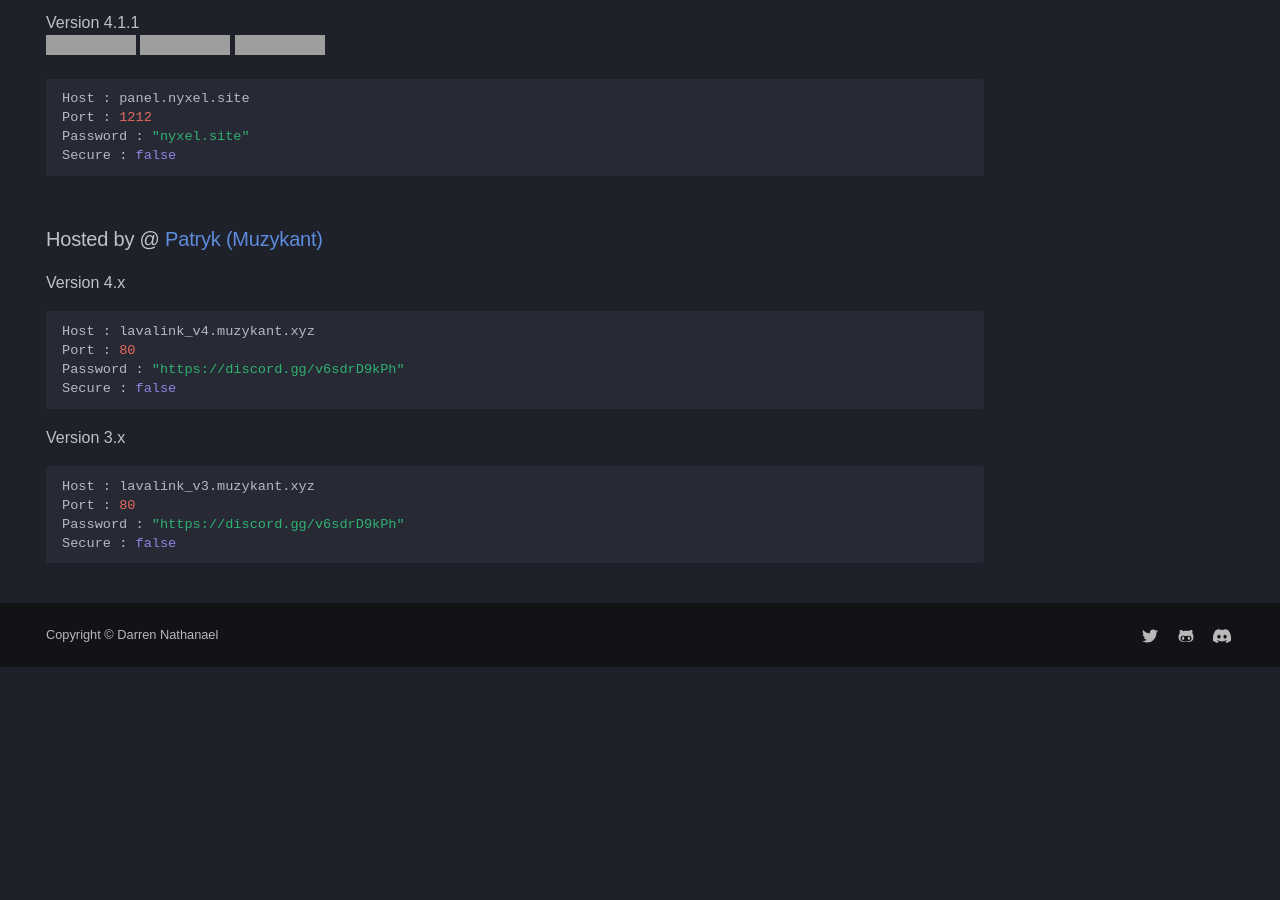
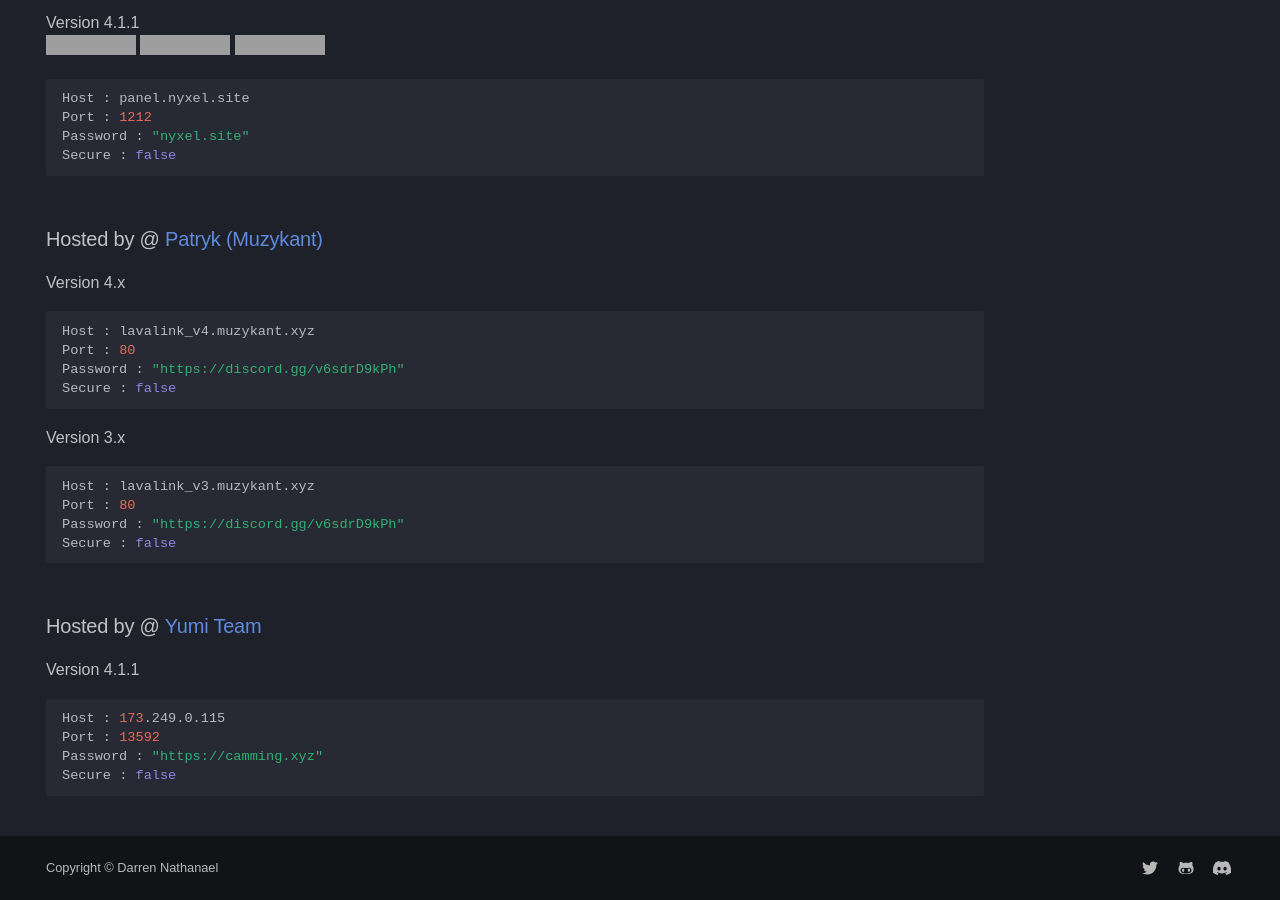
Before and after one commit to DarrenOfficial/lavalink-list, an MkDocs documentation site: the page built from docs/NoSSL/Lavalink-NonSSL.md, in a window 1280 px wide and 900 px high, scrolled down 3465 px. Built offline with MkDocs 1.6.1 and Material for MkDocs 9.7.7, drawn with Linux system fonts in a browser that asks for light colours; some web fonts are replaced; comment, search, counter and statistics services are not loaded; a style sheet for code colours, icons or effects is not loaded; before the commit the page ends 4132 px from its top, so only the background shows below that; some of the changed text lies outside the part shown; grey boxes are pictures that could not be loaded.

Commit message:
Update Lavalink-NonSSL.md

````diff
--- a/docs/NoSSL/Lavalink-NonSSL.md
+++ b/docs/NoSSL/Lavalink-NonSSL.md
@@ -180,3 +180,12 @@ Port : 80
 Password : "https://discord.gg/v6sdrD9kPh"
 Secure : false
 ```
+
+### Hosted by @ [ Yumi Team ](https://camming.xyz)
+Version 4.1.1
+```bash
+Host : 173.249.0.115
+Port : 13592
+Password : "https://camming.xyz"
+Secure : false
+```
````
